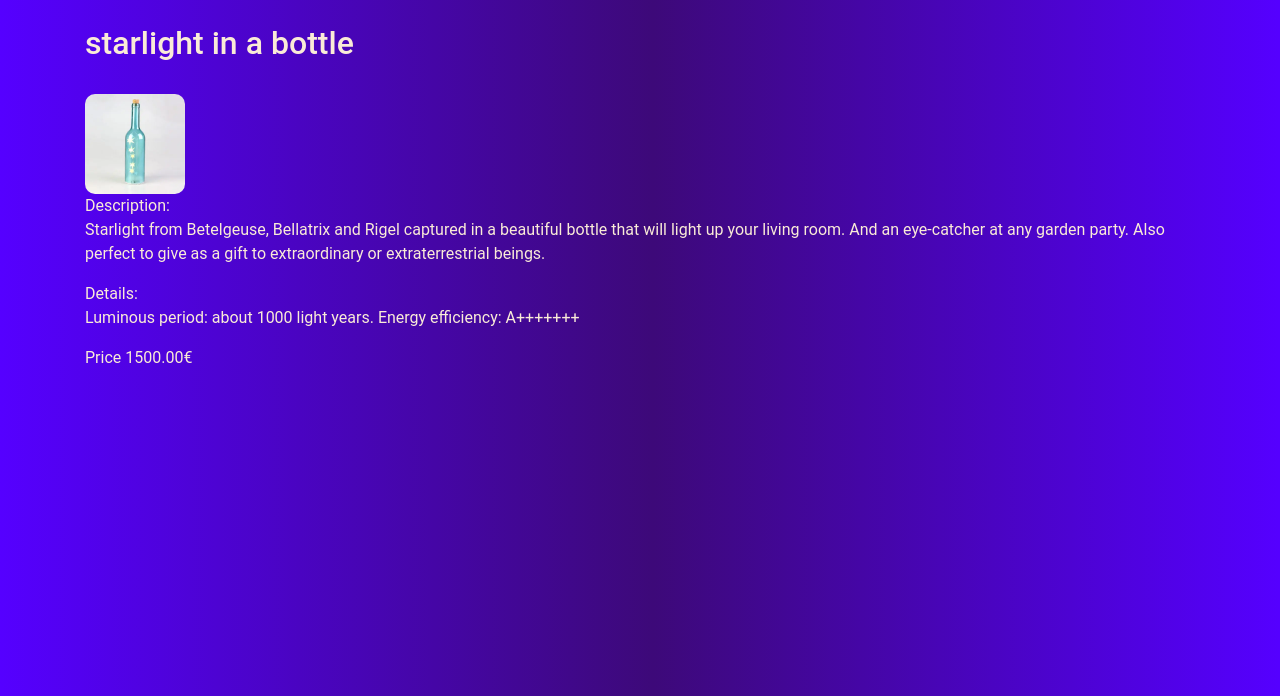
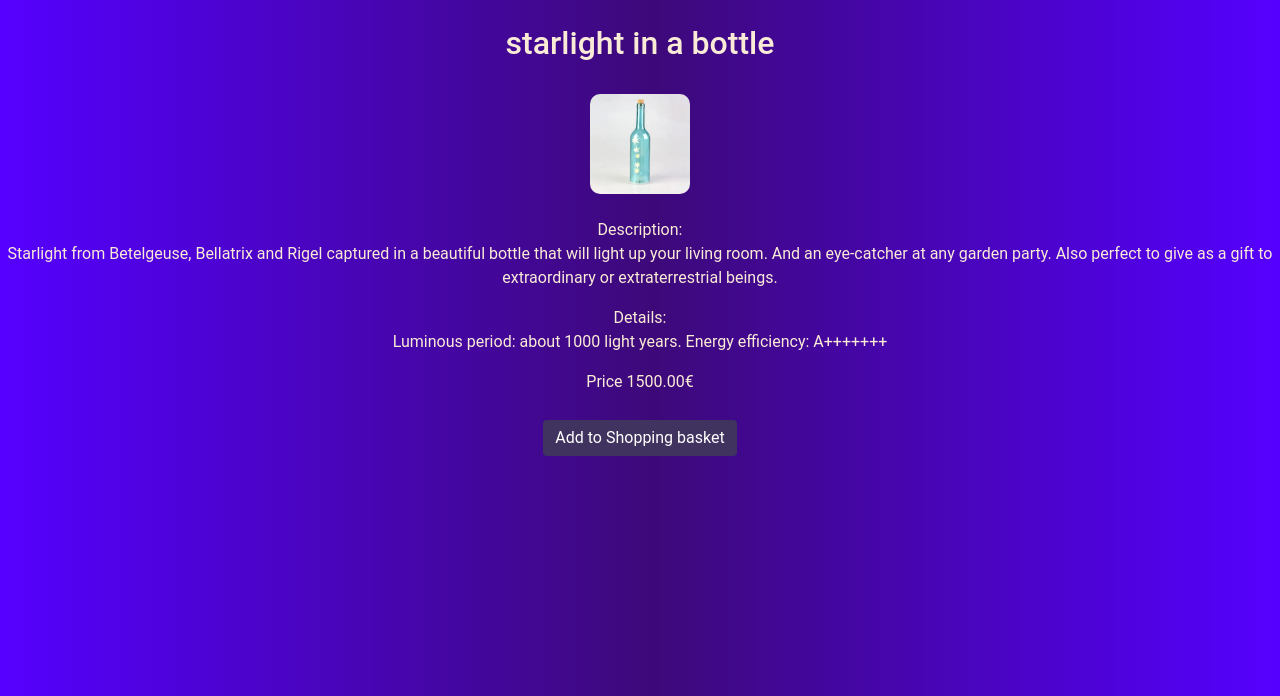
Before and after one commit to lenaprog/Cosmic-shop, a Django app: a page that uses onlineshop/templates/onlineshop/article.html in a window 1280 px wide. Shown: the part 58-754 px from the top of the page. Run offline with Django 4.2, Linux system fonts and the light colour scheme; data comes from the database, SQL or seed files in the repository; both versions use the stored data as it was after the commit; some libraries are stand-ins or nearby versions.

Commit message:
add more styling to article page

```diff
--- a/onlineshop/static/onlineshop/styles.css
+++ b/onlineshop/static/onlineshop/styles.css
@@ -10,20 +10,20 @@
 */
 body {
    background-color: rgb(116, 110, 129);
-    background: linear-gradient(90deg, rgba(85,0,255,1) 0%, rgba(61,9,121,1) 51%, rgba(85,0,255,1) 100%);
+   background: linear-gradient(90deg, rgba(85, 0, 255, 1) 0%, rgba(61, 9, 121, 1) 51%, rgba(85, 0, 255, 1) 100%);
    color: antiquewhite;
    font-family: 'Roboto', Courier, monospace;
 
 }
 
 .nav-link {
-    color:antiquewhite;
+   color: antiquewhite;
    list-style: none;
 }
 
 .nav-link:hover {
    text-decoration: underline;
-    color:antiquewhite
+   color: antiquewhite
 }
 
 .btn.btn-primary {
@@ -33,18 +33,24 @@
 
 .account {
    font-size: 10px;
-    margin-top: 5px;
+   margin-top: 20px;
 }
 
 @keyframes animate {
-     from {opacity: 0%}
-     to {opacity:100%}
+   from {
+      opacity: 0%
+   }
+
+   to {
+      opacity: 100%
+   }
 }
 
 @keyframes glow {
    from {
       text-shadow: 0 0 5px #fff, 0 0 10px #fff, 0 0 15px #a01da5, 0 0 20px #a01da5, 0 0 25px #a01da5, 0 0 30px #a01da5, 0 0 35px #a01da5
    }
+
    to {
       text-shadow: 0 0 10px #fff, 0 0 15px #c34de7, 0 0 20px #c34de7, 0 0 25px #c34de7, 0 0 30px #c34de7, 0 0 35px #c34de7, 0 0 40px #c34de7;
    }
@@ -55,28 +61,40 @@
    text-align: center;
    font-size: 30px;
    animation: animate, glow ease-in-out infinite alternate;
-     animation-duration: 1s ;
+   animation-duration: 1s;
+}
 
-
+.price {
+   animation-name: glow ease-in-out infinite alternate;
 
 }
 
 .navbar-nav.justify-content-center {
-    color:rgb(218, 110, 185);
+   color: rgb(218, 110, 185);
 }
 
 .nav-link:hover {
    text-decoration: underline;
-    color:antiquewhite
+   color: antiquewhite
 }
 
 .container.article {
    padding-top: 5px;
    text-align: center;
    border: 0.5px solid rgb(170, 150, 195);
-    border-radius: 10px;
-    background: rgb(255, 210, 255);
+   border-radius: 50px;
+   background: rgb(224, 198, 111);
+   ;
    color: black;
+
+}
+
+.producttitle {
+   color: rgb(45, 37, 27)
+}
+
+.producttitle:hover {
+   color: rgb(45, 37, 27)
 }
 
 ul {
@@ -87,6 +105,20 @@
    border-radius: 10px;
 }
 
+
+
 .shortdescription {
    font-size: 10px;
 }
+
+.flex-container {
+   display: flex;
+   justify-content: center;
+   text-align: center;
+   flex-direction: column;
+}
+
+#buybutton {
+   text-align: center;
+   margin-top: 10px;
+}
--- a/onlineshop/templates/onlineshop/article.html
+++ b/onlineshop/templates/onlineshop/article.html
@@ -8,13 +8,25 @@
 {% endblock%}
 
 {% block body %}
-<div class="container">
-    <h2> {{article.title}}</h2> <br>
-    <a href="{% url 'article' article.title %}"><img class="product"
-            src="{% static 'onlineshop/images/starlightinbottle.jpg' %}" width="100px" height="100px"></a>
-    <p>Description:<br>{{article.description}} </p>
-    <p>Details:<br>{{article.details}}</p>
-    <p>Price {{article.price}}€</p>
+<div class="flex-container">
+    <div>
+        <h2> {{article.title}}</h2>
+    </div>
+    <br>
+    <div>
+        <a href="{% url 'article' article.title %}"><img class="product"
+                src="{% static 'onlineshop/images/starlightinbottle.jpg' %}" width="100px" height="100px"></a>
+    </div>
+    <br>
+    <div>
+        <p>Description:<br>{{article.description}} </p>
+        <p>Details:<br>{{article.details}}</p>
+        <p class="price">Price {{article.price}}€</p>
+    </div>
+
+</div>
+<div id="buybutton">
+    <input class="btn btn-primary" type="button" value="Add to Shopping basket">
 </div>
 {% endblock%}
 
--- a/onlineshop/templates/onlineshop/index.html
+++ b/onlineshop/templates/onlineshop/index.html
@@ -6,13 +6,13 @@ Cosmic shop
 {% endblock%}
 
 {% block body %}
-<div class="container">
+<div class="flex-container">
     <h1 id="welcome">Welcome to the Cosmic Online Shop</h1>
 </div>
 <br>
 <div class="container article">
     {% for article in articles %}
-    <h4><a href="{% url 'article' article.title %}">{{article.title}}</a> </h4>
+    <h4><a class="producttitle" href="{% url 'article' article.title %}">{{article.title}}</a> </h4>
     <p class="shortdescription">{{article.short_description}}</p>
     <a href="{% url 'article' article.title %}"><img class="product"
             src="{% static 'onlineshop/images/starlightinbottle.jpg' %}" width="100px" height="100px"></a>
```
Also changed, not shown: onlineshop/templates/onlineshop/login.html (+10 -9 lines), onlineshop/templates/onlineshop/register.html (+17 -20 lines), db.sqlite3. Lines whose indentation alone changed are shown as unchanged.
